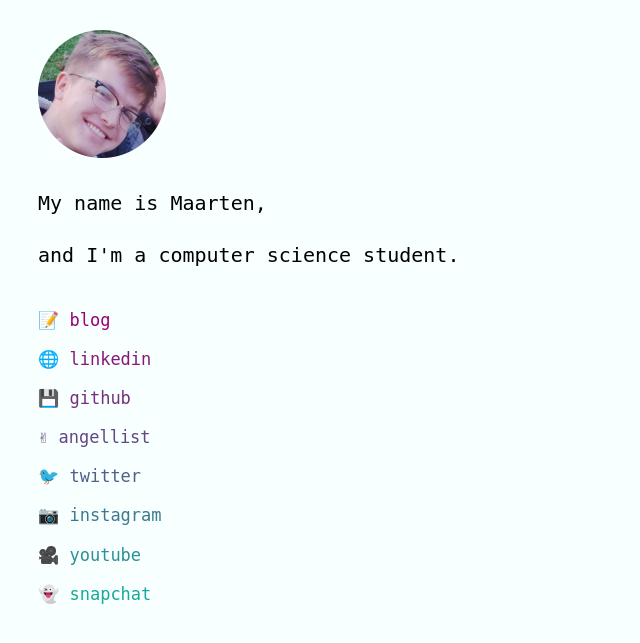
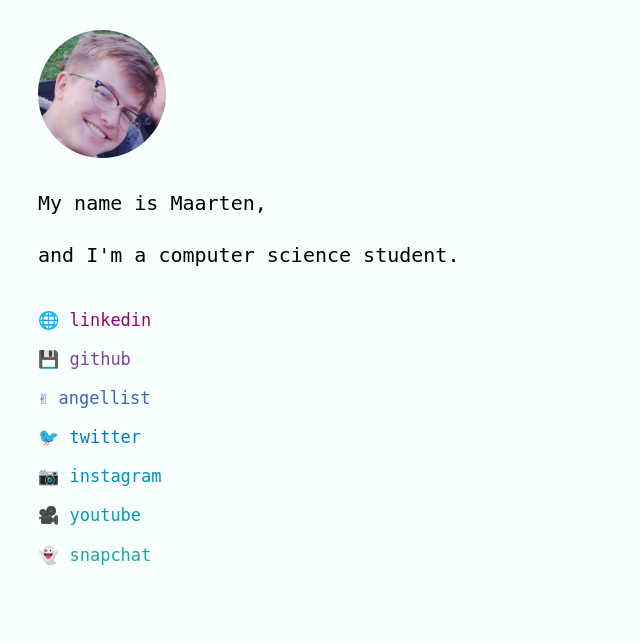
Before and after one commit to arteeh/website, a PHP site: page / in a window 1280 px wide. Shown: the top 643 px of the page, without its empty margins (0-640 px from the left). Run offline with PHP 8.4, Linux system fonts and the light colour scheme.

Commit message:
Remove blog

```diff
--- a/index.html
+++ b/index.html
@@ -31,8 +31,6 @@
 		</div>
 			<div class="links">
 
-<a class="blog" href="https://blog.arteeh.com">📝 blog</a>
-<br>
 <a class="linkedin" href="https://www.linkedin.com/in/arteeh">🌐 linkedin</a>
 <br>
 <a class="github" href="https://github.com/arteeh">💾 github</a>
--- a/style.css
+++ b/style.css
@@ -32,11 +32,10 @@ to
 18a999
 https://colordesigner.io/gradient-generator
 */
-.blog		{ color: #9a0073; }
-.linkedin	{ color: #871878; }
-.github		{ color: #75307e; }
-.angellist	{ color: #624883; }
-.twitter	{ color: #506189; }
-.instagram	{ color: #3d798e; }
-.youtube	{ color: #2b9194; }
+.linkedin	{ color: #9a0073; }
+.github		{ color: #7b41a3; }
+.angellist	{ color: #3b62c1; }
+.twitter	{ color: #007bca; }
+.instagram	{ color: #008ec2; }
+.youtube	{ color: #009dae; }
 .snapchat	{ color: #18a999; }
```
